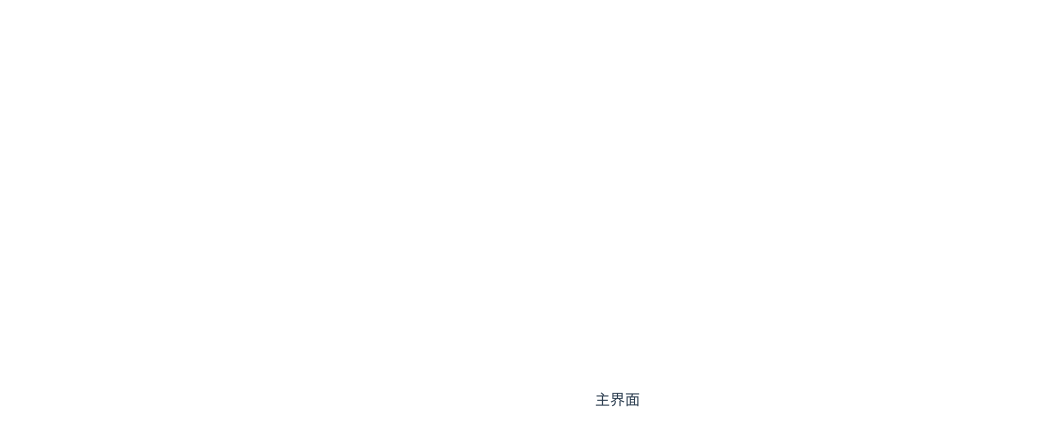
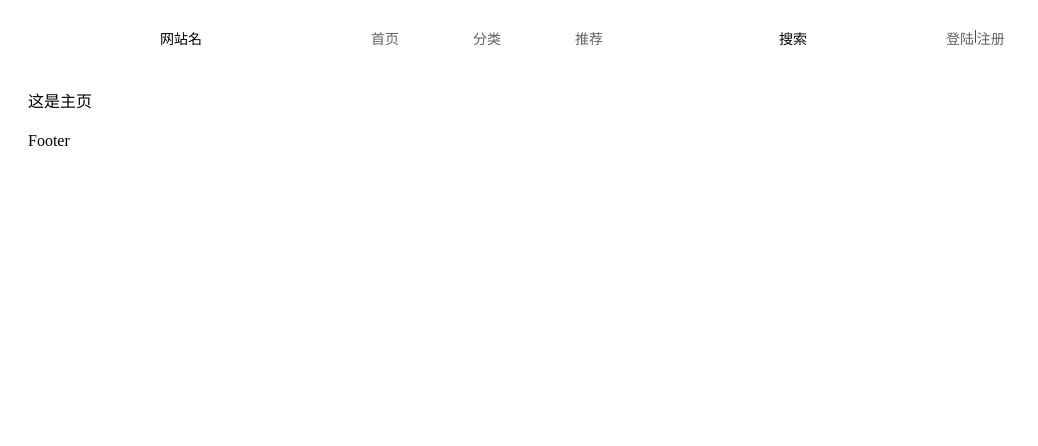
Before and after one commit to nihaowoshininainai/Graduation-Project, a Vue app in the folder shareNovel-vue/: page / in a window 1280 px wide. Before the commit this address had no page. Shown: the top 446 px of the page, without its empty margins (0-1038 px from the left). Built offline with nearby package versions, Linux system fonts and the light colour scheme.

Commit message:
基本页面布局，页头编写

```diff
--- a/shareNovel-vue/index.html
+++ b/shareNovel-vue/index.html
@@ -4,7 +4,7 @@
     <meta charset="UTF-8">
     <link rel="icon" href="/favicon.ico">
     <meta name="viewport" content="width=device-width, initial-scale=1.0">
-    <title>Vite App</title>
+    <title>小说分享网站</title>
   </head>
   <body>
     <div id="app"></div>
--- a/shareNovel-vue/src/App.vue
+++ b/shareNovel-vue/src/App.vue
@@ -1,7 +1,22 @@
 <script setup lang="ts">
+import { RouterView } from 'vue-router';
+
 
 </script>
 
 <template>
-主界面
+    <div class="common-layout">
+      <el-container>
+        <el-header><Header></Header></el-header>
+        <el-main><RouterView></RouterView></el-main>
+        <el-footer>Footer</el-footer>
+      </el-container>
+    </div>
 </template>
+<style lang="less" scoped>
+.el-header{
+  display: flex;
+  flex-direction: column;
+  justify-content: center;
+}
+</style>
--- a/shareNovel-vue/src/assets/base.css
+++ /dev/null
@@ -1,86 +0,0 @@
-/* color palette from <https://github.com/vuejs/theme> */
-:root {
-  --vt-c-white: #ffffff;
-  --vt-c-white-soft: #f8f8f8;
-  --vt-c-white-mute: #f2f2f2;
-
-  --vt-c-black: #181818;
-  --vt-c-black-soft: #222222;
-  --vt-c-black-mute: #282828;
-
-  --vt-c-indigo: #2c3e50;
-
-  --vt-c-divider-light-1: rgba(60, 60, 60, 0.29);
-  --vt-c-divider-light-2: rgba(60, 60, 60, 0.12);
-  --vt-c-divider-dark-1: rgba(84, 84, 84, 0.65);
-  --vt-c-divider-dark-2: rgba(84, 84, 84, 0.48);
-
-  --vt-c-text-light-1: var(--vt-c-indigo);
-  --vt-c-text-light-2: rgba(60, 60, 60, 0.66);
-  --vt-c-text-dark-1: var(--vt-c-white);
-  --vt-c-text-dark-2: rgba(235, 235, 235, 0.64);
-}
-
-/* semantic color variables for this project */
-:root {
-  --color-background: var(--vt-c-white);
-  --color-background-soft: var(--vt-c-white-soft);
-  --color-background-mute: var(--vt-c-white-mute);
-
-  --color-border: var(--vt-c-divider-light-2);
-  --color-border-hover: var(--vt-c-divider-light-1);
-
-  --color-heading: var(--vt-c-text-light-1);
-  --color-text: var(--vt-c-text-light-1);
-
-  --section-gap: 160px;
-}
-
-@media (prefers-color-scheme: dark) {
-  :root {
-    --color-background: var(--vt-c-black);
-    --color-background-soft: var(--vt-c-black-soft);
-    --color-background-mute: var(--vt-c-black-mute);
-
-    --color-border: var(--vt-c-divider-dark-2);
-    --color-border-hover: var(--vt-c-divider-dark-1);
-
-    --color-heading: var(--vt-c-text-dark-1);
-    --color-text: var(--vt-c-text-dark-2);
-  }
-}
-
-*,
-*::before,
-*::after {
-  box-sizing: border-box;
-  margin: 0;
-  font-weight: normal;
-}
-
-body {
-  min-height: 100vh;
-  color: var(--color-text);
-  background: var(--color-background);
-  transition:
-    color 0.5s,
-    background-color 0.5s;
-  line-height: 1.6;
-  font-family:
-    Inter,
-    -apple-system,
-    BlinkMacSystemFont,
-    'Segoe UI',
-    Roboto,
-    Oxygen,
-    Ubuntu,
-    Cantarell,
-    'Fira Sans',
-    'Droid Sans',
-    'Helvetica Neue',
-    sans-serif;
-  font-size: 15px;
-  text-rendering: optimizeLegibility;
-  -webkit-font-smoothing: antialiased;
-  -moz-osx-font-smoothing: grayscale;
-}
--- a/shareNovel-vue/src/assets/main.css
+++ /dev/null
@@ -1,35 +0,0 @@
-@import './base.css';
-
-#app {
-  max-width: 1280px;
-  margin: 0 auto;
-  padding: 2rem;
-  font-weight: normal;
-}
-
-a,
-.green {
-  text-decoration: none;
-  color: hsla(160, 100%, 37%, 1);
-  transition: 0.4s;
-  padding: 3px;
-}
-
-@media (hover: hover) {
-  a:hover {
-    background-color: hsla(160, 100%, 37%, 0.2);
-  }
-}
-
-@media (min-width: 1024px) {
-  body {
-    display: flex;
-    place-items: center;
-  }
-
-  #app {
-    display: grid;
-    grid-template-columns: 1fr 1fr;
-    padding: 0 2rem;
-  }
-}
--- /dev/null
+++ b/shareNovel-vue/src/components/Header.vue
@@ -0,0 +1,49 @@
+<!-- 这是导航栏 -->
+<template>
+    <el-row>
+        <el-col :span="6">网站名</el-col>
+        <el-col :span="6" style="display: flex;justify-content: space-around;">
+            <RouterLink to="/">
+                <el-link>首页</el-link>
+            </RouterLink>
+            <RouterLink to="/classify">
+                <el-link>分类</el-link>
+            </RouterLink>
+            <RouterLink to="/recommend">
+                <el-link>推荐</el-link>
+            </RouterLink>
+        </el-col>
+        <el-col :span="6">
+            搜索
+        </el-col>
+        <el-col :span="6" v-if="!flag" style="display: flex;">
+            <el-link>登陆</el-link>
+            |
+            <el-link>注册</el-link>
+        </el-col>
+        <el-col :span="6" v-if="flag">
+            <el-link>用户</el-link>
+        </el-col>
+    </el-row>
+</template>
+<script setup lang="ts">
+import { ref } from 'vue';
+
+const cookie = document.cookie
+const flag = ref(true)
+if(cookie.length===0)
+    flag.value = false
+
+</script>
+<style lang="less" scoped>
+.el-row{
+    font-size: var(--el-font-size-base);
+    .el-col{
+        text-align: center;
+    }
+}
+.el-link{
+    display: block;
+    height: 100%;
+}
+</style>
--- a/shareNovel-vue/src/main.ts
+++ b/shareNovel-vue/src/main.ts
@@ -1,5 +1,3 @@
-import './assets/main.css'
-
 import { createApp } from 'vue'
 import App from './App.vue'
 import router from './router'
--- a/shareNovel-vue/src/router/index.ts
+++ b/shareNovel-vue/src/router/index.ts
@@ -1,10 +1,14 @@
+import HomeView from '@/views/HomeView.vue'
 import { createRouter, createWebHistory } from 'vue-router'
 
 
 const router = createRouter({
   history: createWebHistory(import.meta.env.BASE_URL),
-  routes: [
-
+  routes: [{
+    path:'/',
+    name:'home',
+    component:HomeView
+  }
   ],
 })
 
--- /dev/null
+++ b/shareNovel-vue/src/views/HomeView.vue
@@ -0,0 +1,7 @@
+<!-- 这是主页 -->
+<script setup lang="ts">
+
+</script>
+<template>
+    这是主页
+</template>
```
Also changed, not shown: shareNovel-vue/components.d.ts (+10 -0 lines), shareNovel-vue/src/views/UserView.vue (added, +7 -0 lines), shareNovel-vue/src/assets/logo.svg (deleted).
